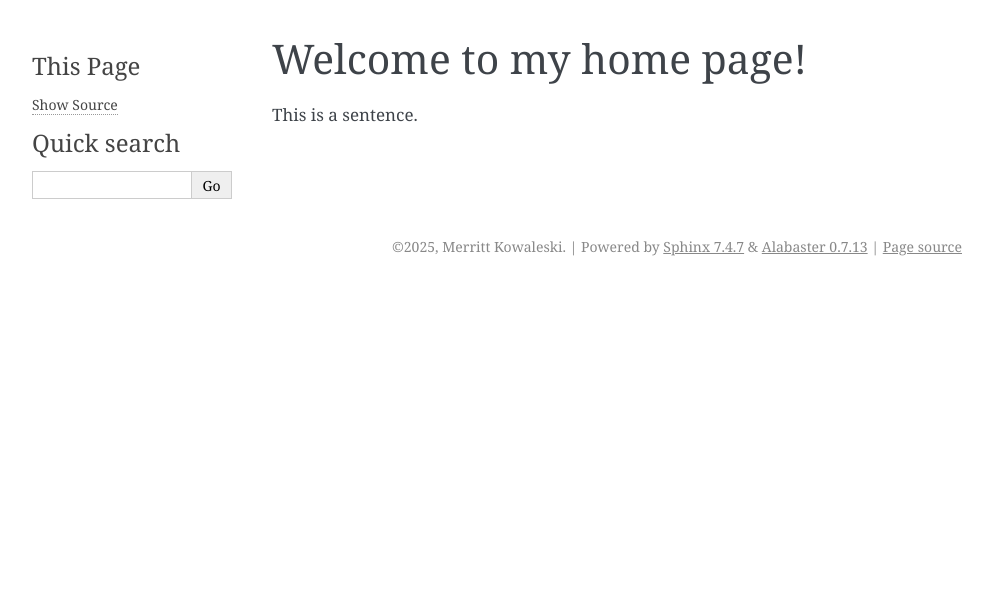
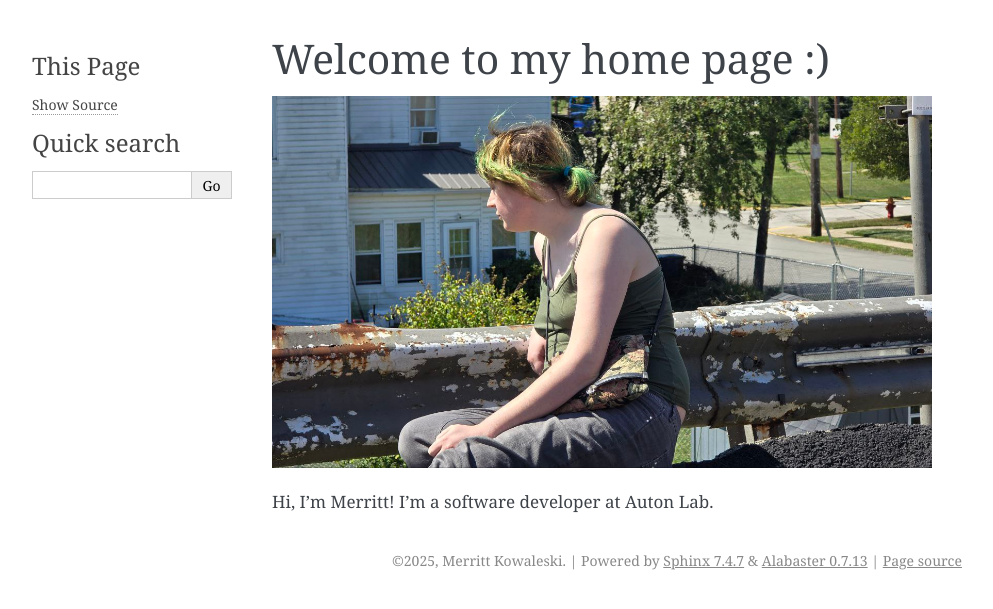
Before and after one commit to merrittkowaleski/merrittkowaleski.github.io, a Sphinx documentation site: the page built from doc/index.rst, in a window 1280 px wide. Shown: the top 609 px of the page, without its empty margins (148-1141 px from the left). Built offline with Sphinx 7.4.7, drawn with Linux system fonts in a browser that asks for light colours.

Commit message:
add image

```diff
--- a/doc/conf.py
+++ b/doc/conf.py
@@ -6,7 +6,7 @@
 # -- Project information -----------------------------------------------------
 # https://www.sphinx-doc.org/en/master/usage/configuration.html#project-information
 
-project = 'Merritt Kowaleski\'s personal page'
+project = 'Merritt Kowaleski'
 copyright = '2025, Merritt Kowaleski'
 author = 'Merritt Kowaleski'
 release = '0.2'
--- a/doc/index.rst
+++ b/doc/index.rst
@@ -3,10 +3,12 @@
    You can adapt this file completely to your liking, but it should at least
    contain the root `toctree` directive.
 
-Welcome to my home page!
-========================
+Welcome to my home page :)
+==========================
 
-This is a sentence.
+.. image:: images/IMG_20250719_164842_180.jpg
+
+Hi, I'm Merritt!  I'm a software developer at Auton Lab.
 
 .. toctree::
    :maxdepth: 2
```
Also changed, not shown: doc/images/IMG_20250719_164842_180.jpg (added).
